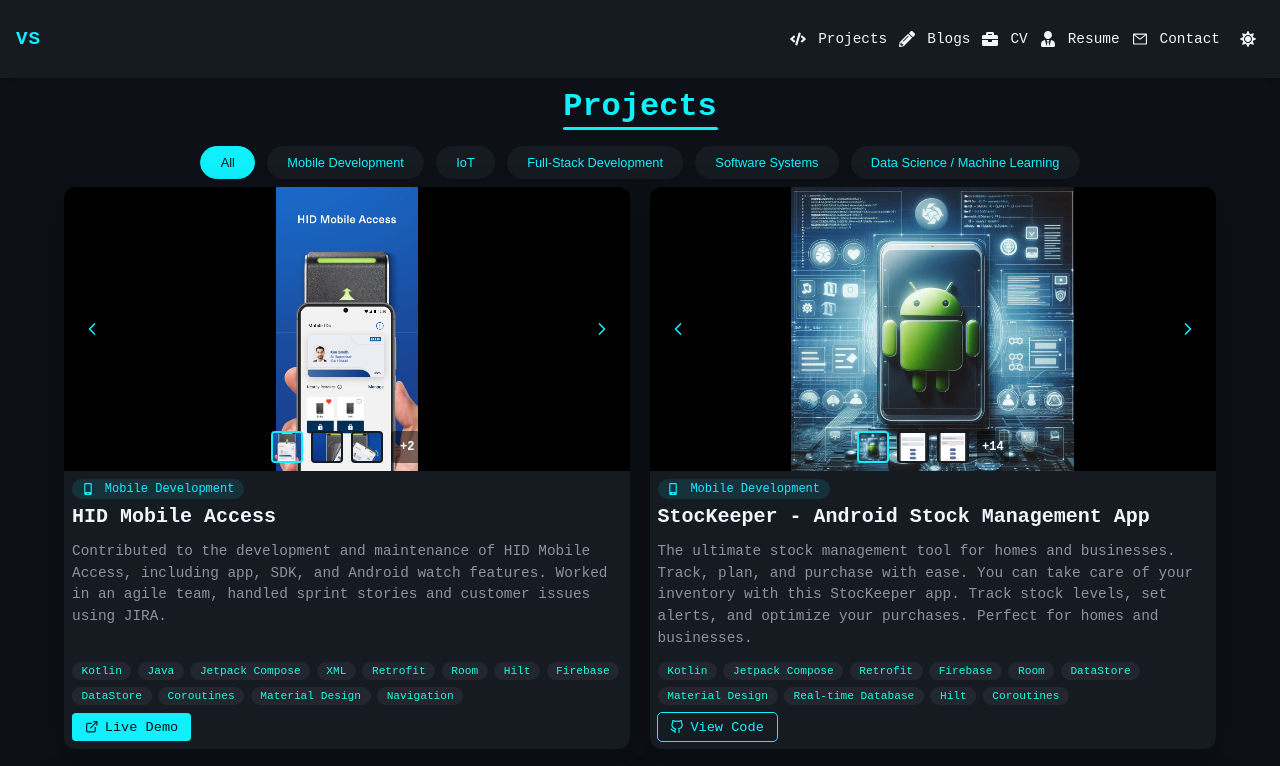
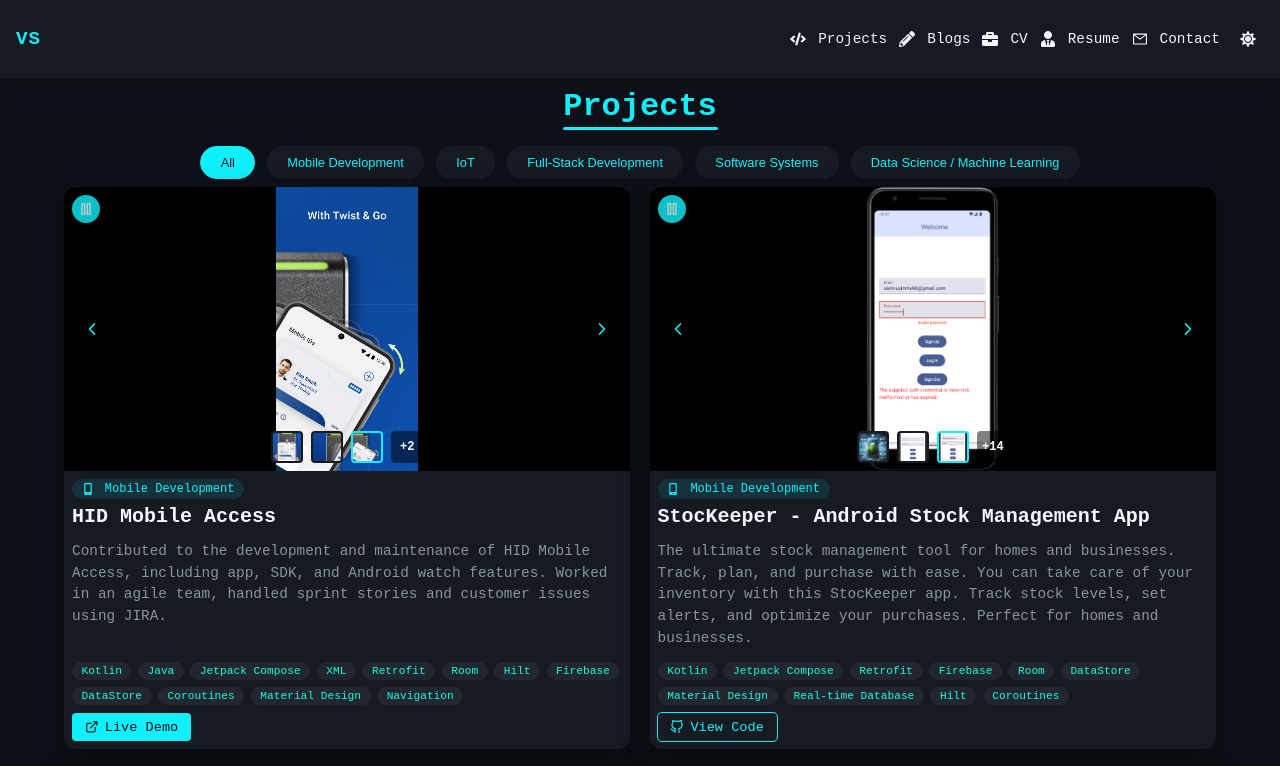
Before and after one commit to Vishnusimha/resume-viewer, a React (Create React App) app: page /projects in a window 1280 px wide. Shown: the top 766 px of the page. Built offline with nearby package versions, Linux system fonts and the light colour scheme.

Commit message:
Added pause Play button and auto carousel for Projects media

```diff
--- a/src/components/portfolio/Projects.js
+++ b/src/components/portfolio/Projects.js
@@ -102,7 +102,7 @@
 import ChatApp8 from "../../assets/work/fullstackChatApp/ChatSphereCategories.png";
 import ChatApp9 from "../../assets/work/fullstackChatApp/ChatSphereCategories2.png";
 
-import React, { useState } from "react";
+import React, { useState, useEffect, useRef } from "react";
 import {
   FiCpu,
   FiGithub,
@@ -113,6 +113,8 @@
   FiGlobe,
   FiDatabase,
   FiActivity,
+  FiPlay,
+  FiPause,
 } from "react-icons/fi";
 
 import { FaMobileAlt, FaCloud, FaCodeBranch } from "react-icons/fa";
@@ -575,10 +577,106 @@
   // State to manage the active category filter, null means "All"
   const [activeCategory, setActiveCategory] = useState(null);
 
+  // Auto-carousel states
+  const [isAutoPlaying, setIsAutoPlaying] = useState(
+    Array(projects.length).fill(true)
+  );
+  const intervalRefs = useRef(Array(projects.length).fill(null));
+  const [userPausedProjects, setUserPausedProjects] = useState(
+    Array(projects.length).fill(false)
+  );
+
   // Get unique categories from the projects data
   const categories = Array.from(
     new Set(projects.map((project) => project.category))
   );
+
+  // Auto-carousel functionality
+  const startAutoPlay = (projectIndex) => {
+    if (projects[projectIndex].media.length <= 1) return;
+
+    // Clear existing interval if any
+    if (intervalRefs.current[projectIndex]) {
+      clearInterval(intervalRefs.current[projectIndex]);
+    }
+
+    const intervalId = setInterval(() => {
+      setCurrentMediaIndex((prevIndexes) =>
+        prevIndexes.map((index, i) =>
+          i === projectIndex
+            ? (index + 1) % projects[projectIndex].media.length
+            : index
+        )
+      );
+    }, 3000); // Change slide every 3 seconds
+
+    intervalRefs.current[projectIndex] = intervalId;
+    setIsAutoPlaying((prev) =>
+      prev.map((playing, i) => (i === projectIndex ? true : playing))
+    );
+    setUserPausedProjects((prev) =>
+      prev.map((paused, i) => (i === projectIndex ? false : paused))
+    );
+  };
+
+  const stopAutoPlay = (projectIndex) => {
+    if (intervalRefs.current[projectIndex]) {
+      clearInterval(intervalRefs.current[projectIndex]);
+      intervalRefs.current[projectIndex] = null;
+    }
+    setIsAutoPlaying((prev) =>
+      prev.map((playing, i) => (i === projectIndex ? false : playing))
+    );
+    setUserPausedProjects((prev) =>
+      prev.map((paused, i) => (i === projectIndex ? true : paused))
+    );
+  };
+
+  const toggleAutoPlay = (projectIndex) => {
+    if (isAutoPlaying[projectIndex]) {
+      stopAutoPlay(projectIndex);
+    } else {
+      startAutoPlay(projectIndex);
+    }
+  };
+
+  // Start auto-play for all projects on component mount
+  useEffect(() => {
+    projects.forEach((project, index) => {
+      if (project.media.length > 1) {
+        startAutoPlay(index);
+      }
+    });
+
+    // Cleanup intervals on unmount
+    return () => {
+      intervalRefs.current.forEach((intervalId) => {
+        if (intervalId) {
+          clearInterval(intervalId);
+        }
+      });
+    };
+  }, []); // Empty dependency array - only run once on mount
+
+  // Handle category changes
+  useEffect(() => {
+    // Clear all intervals when category changes
+    intervalRefs.current.forEach((intervalId) => {
+      if (intervalId) {
+        clearInterval(intervalId);
+      }
+    });
+    intervalRefs.current = Array(projects.length).fill(null);
+
+    // Restart auto-play for projects that weren't manually paused
+    setTimeout(() => {
+      projects.forEach((project, index) => {
+        if (project.media.length > 1 && !userPausedProjects[index]) {
+          startAutoPlay(index);
+        }
+      });
+    }, 100);
+  }, [activeCategory]);
 
   const getCategoryIcons = (category) => {
     switch (category) {
@@ -639,6 +737,9 @@
   };
 
   const handleNextMedia = (projectIndex) => {
+    // Stop auto-play when user interacts and mark as manually paused
+    stopAutoPlay(projectIndex);
+
     setCurrentMediaIndex((prevIndexes) =>
       prevIndexes.map((index, i) =>
         i === projectIndex
@@ -649,6 +750,9 @@
   };
 
   const handlePrevMedia = (projectIndex) => {
+    // Stop auto-play when user interacts and mark as manually paused
+    stopAutoPlay(projectIndex);
+
     setCurrentMediaIndex((prevIndexes) =>
       prevIndexes.map((index, i) =>
         i === projectIndex
@@ -661,6 +765,9 @@
   };
 
   const handleThumbnailClick = (projectIndex, mediaIndex) => {
+    // Stop auto-play when user interacts and mark as manually paused
+    stopAutoPlay(projectIndex);
+
     setCurrentMediaIndex((prevIndexes) =>
       prevIndexes.map((index, i) => (i === projectIndex ? mediaIndex : index))
     );
@@ -727,6 +834,28 @@
                   </div>
 
                   <div className="media-controls">
+                    {/* Auto-play toggle button */}
+                    <button
+                      onClick={() => toggleAutoPlay(projects.indexOf(project))}
+                      className="media-control-button auto-play-toggle"
+                      aria-label={
+                        isAutoPlaying[projects.indexOf(project)]
+                          ? "Pause slideshow"
+                          : "Play slideshow"
+                      }
+                      title={
+                        isAutoPlaying[projects.indexOf(project)]
+                          ? "Pause slideshow"
+                          : "Play slideshow"
+                      }
+                    >
+                      {isAutoPlaying[projects.indexOf(project)] ? (
+                        <FiPause />
+                      ) : (
+                        <FiPlay />
+                      )}
+                    </button>
+
                     {/* Ensure index is correct for handlers */}
                     <button
                       onClick={() => handlePrevMedia(projects.indexOf(project))}
--- a/src/styles/Portfolio.css
+++ b/src/styles/Portfolio.css
@@ -795,6 +795,29 @@
   font-size: 1.25rem;
 }
 
+/* Auto-play toggle button styles */
+.auto-play-toggle {
+  background: var(--accent-color) !important;
+  color: white !important;
+  opacity: 0.8 !important;
+  position: absolute !important;
+  top: 0.5rem !important;
+  left: 0.5rem !important;
+  width: 28px !important;
+  height: 28px !important;
+  margin: 0 !important;
+  z-index: 10 !important;
+}
+
+.auto-play-toggle:hover {
+  opacity: 1 !important;
+  transform: scale(1.1) !important;
+}
+
+.auto-play-toggle svg {
+  font-size: 1rem !important;
+}
+
 .media-thumbnails {
   position: absolute;
   bottom: 0.5rem;
```
